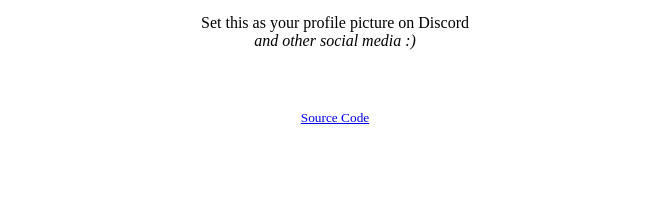
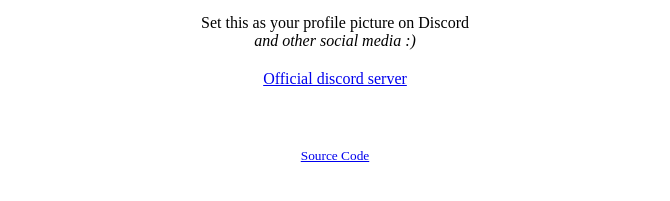
Before and after one commit to flyingcakes85/bred, a plain HTML site: page index.html in a window 1280 px wide. Shown: the part 423-624 px from the top of the page, without its empty margins (305-975 px from the left). Drawn offline with Linux system fonts and the light colour scheme; a web font is replaced by a local one.

Commit message:
bred server

```diff
--- a/index.html
+++ b/index.html
@@ -27,6 +27,7 @@
     <img src="https://cdn.discordapp.com/attachments/932685259840045056/939788830242930688/FB_IMG_1643855974959.png" />
   </div>
   <p>Set this as your profile picture on Discord <br> <i>and other social media :)</i></p>
+  <p><a href="https://discord.gg/jwhxuyKXaa">Official discord server</p>
   <br>
   <p><small><a href="https://github.com/flyingcakes85/bred">Source Code</small></p>
 </body>
```
